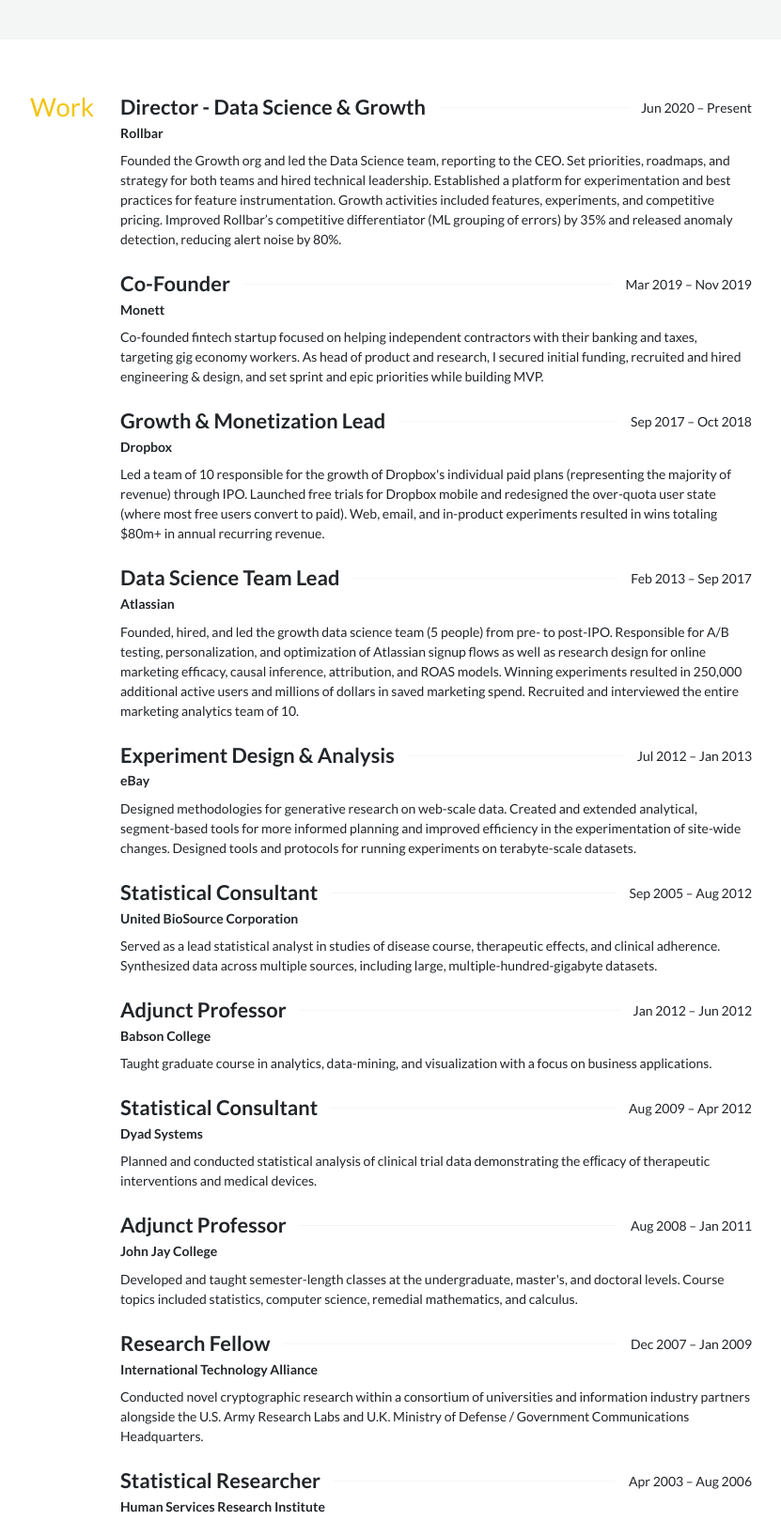
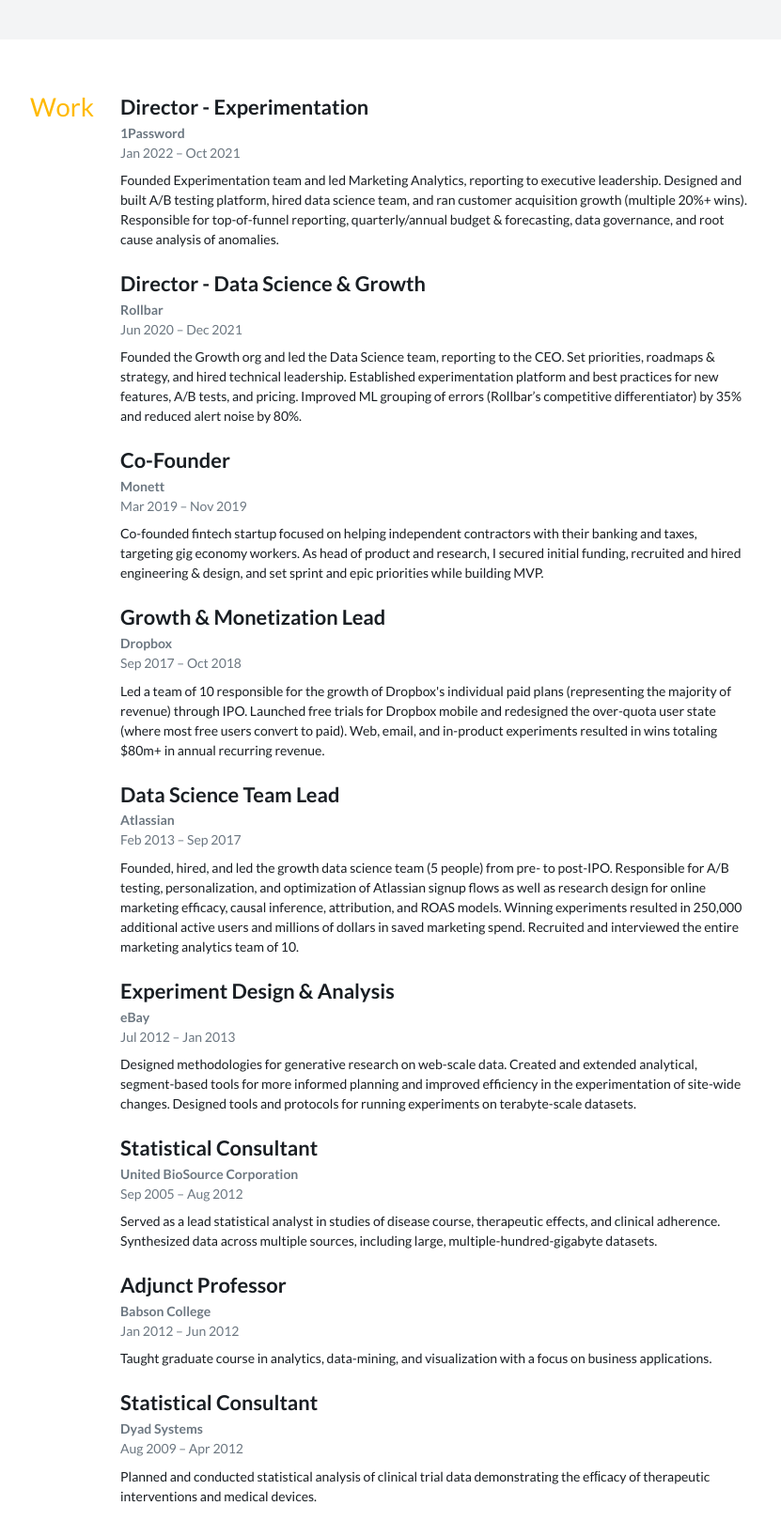
Before and after one commit to christopherseaman/sqrlly-web, a website: page public/index.html in a window 1280 px wide. Shown: the part 238-1857 px from the top of the page at 94% size, without its empty margins (274-1105 px from the left). Drawn offline with Linux system fonts and the light colour scheme.

Commit message:
minor changes

```diff
--- a/public/index.html
+++ b/public/index.html
@@ -9,12 +9,12 @@
     <style>:root {
   color-scheme: light dark;
 
-  --color-background: #ffffff;
-  --color-primary: #212529;
-  --color-secondary: #95a5a6;
-  --color-muted: #f4f6f6;
-  --color-accent: #f1c40f;
-  --color-link: #2ecc71;
+  --color-background: #ffffff; /* White */
+  --color-muted: #f3f4f5; /* Light Gray 200 */
+  --color-primary: #191e23; /* Dark Gray 900 */
+  --color-secondary: #6c7781; /* Dark Gray 300 */
+  --color-accent: #ffb900; /* Accent Yellow */
+  --color-link: #46b450; /* Accent Green */
 
   --scale-ratio: 1.25;
   --scale0: 1rem;
@@ -27,10 +27,10 @@
 
 @media (prefers-color-scheme: dark) {
   :root {
-    --color-background: #181a1b;
-    --color-primary: #d1cdc7;
-    --color-secondary: #aaa398;
-    --color-muted: #1e2021;
+    --color-background: #191e23; /* Dark Gray 900 */
+    --color-muted: #23282d; /* Dark Gray 800 */
+    --color-primary: #fbfbfc; /* Light Gray 100 */
+    --color-secondary: #ccd0d4; /* Light Gray 700 */
   }
 }
 
@@ -75,7 +75,7 @@
   padding-left: 1em;
 }
 
-li + li {
+:not(.icon-list, .tag-list) > li + li {
   margin-top: 0.4em;
 }
 
@@ -181,12 +181,20 @@
   margin-top: 0.6em;
 }
 
+.meta {
+  color: var(--color-secondary);
+}
+
 .stack {
   display: grid;
   gap: 1.5em;
 }
 
 .icon-list {
+  display: flex;
+  flex-wrap: wrap;
+  gap: 0.4em 1em;
+  justify-content: center;
   list-style: none;
   padding: 0;
 }
@@ -196,35 +204,23 @@
   gap: 1em;
 }
 
-.spaced-list {
-  display: flex;
-  align-items: center;
-  justify-content: space-between;
-}
-
-.spaced-list::before {
-  border-bottom: 1px solid var(--color-muted);
-  content: '';
-  flex-grow: 1;
-  margin: 0 1em;
-  order: 1;
-}
-
-.spaced-list > :nth-child(2) {
-  order: 2;
-}
-
 .tag-list {
   display: flex;
   flex-wrap: wrap;
+  gap: 0.4em;
   list-style: none;
   padding: 0;
 }
 
 .tag-list > li {
   background: var(--color-muted);
-  margin: 0 0.2em 0.2em 0;
+  border-radius: 0.2em;
   padding: 0.2em 0.6em;
+}
+
+.bullet-item:not(:first-child)::before {
+  content: '· ';
+  margin: 0 0.2em;
 }
 
 @media print, (min-width: 48em) {
@@ -252,8 +248,15 @@
     display: contents;
   }
 
+  .icon-list {
+    flex-direction: column;
+  }
+
   .grid-list {
-    grid-template-columns: 1fr 1fr;
+    grid-template-columns: repeat(
+      auto-fit,
+      minmax(calc((100% - 1em) / 2), 1fr)
+    );
   }
 }
 </style>
@@ -282,157 +285,196 @@
         <div class="stack">
             <article>
               <header>
-                <div class="spaced-list">
-                  <h4>Director - Data Science &amp; Growth</h4>
-                  <span>
-                    <time datetime="2020-06-30">Jun 2020</time> –
-                    Present
-                  </span>
+                <h4>Director - Experimentation</h4>
+                <div class="meta">
+                  <div>
+                    <strong>1Password</strong>
                   </div>
-                <strong>Rollbar</strong>
+                  <div>
+                    <time datetime="2022-01-12">Jan 2022</time> –
+                    <time datetime="2021-10-18">Oct 2021</time>
+                  </div>
+                </div>
               </header>
-                <p>Founded the Growth org and led the Data Science team, reporting to the CEO. Set priorities, roadmaps, and strategy for both teams and hired technical leadership. Established a platform for experimentation and best practices for feature instrumentation. Growth activities included features, experiments, and competitive pricing. Improved Rollbar’s competitive differentiator (ML grouping of errors) by 35% and released anomaly detection, reducing alert noise by 80%.</p>
+                <p>Founded Experimentation team and led Marketing Analytics, reporting to executive leadership. Designed and built A/B testing platform, hired data science team, and ran customer acquisition growth (multiple 20%+ wins). Responsible for top-of-funnel reporting, quarterly/annual budget &amp; forecasting, data governance, and root cause analysis of anomalies.</p>
             </article>
             <article>
               <header>
-                <div class="spaced-list">
+                <h4>Director - Data Science &amp; Growth</h4>
+                <div class="meta">
+                  <div>
+                    <strong>Rollbar</strong>
+                  </div>
+                  <div>
+                    <time datetime="2020-06-30">Jun 2020</time> –
+                    <time datetime="2021-12-31">Dec 2021</time>
+                  </div>
+                </div>
+              </header>
+                <p>Founded the Growth org and led the Data Science team, reporting to the CEO. Set priorities, roadmaps &amp; strategy, and hired technical leadership. Established experimentation platform and best practices for new features, A/B tests, and pricing. Improved ML grouping of errors (Rollbar’s competitive differentiator) by 35% and reduced alert noise by 80%.</p>
+            </article>
+            <article>
+              <header>
                 <h4>Co-Founder</h4>
-                  <span>
+                <div class="meta">
+                  <div>
+                    <strong>Monett</strong>
+                  </div>
+                  <div>
                     <time datetime="2019-03-31">Mar 2019</time> –
                     <time datetime="2019-11-30">Nov 2019</time>
-                  </span>
                   </div>
-                <strong>Monett</strong>
+                </div>
               </header>
                 <p>Co-founded fintech startup focused on helping independent contractors with their banking and taxes, targeting gig economy workers. As head of product and research, I secured initial funding, recruited and hired engineering &amp; design, and set sprint and epic priorities while building MVP.</p>
             </article>
             <article>
               <header>
-                <div class="spaced-list">
                 <h4>Growth &amp; Monetization Lead</h4>
-                  <span>
+                <div class="meta">
+                  <div>
+                    <strong>Dropbox</strong>
+                  </div>
+                  <div>
                     <time datetime="2017-09-30">Sep 2017</time> –
                     <time datetime="2018-10-31">Oct 2018</time>
-                  </span>
                   </div>
-                <strong>Dropbox</strong>
+                </div>
               </header>
                 <p>Led a team of 10 responsible for the growth of Dropbox's individual paid plans (representing the majority of revenue) through IPO. Launched free trials for Dropbox mobile and redesigned the over-quota user state (where most free users convert to paid). Web, email, and in-product experiments resulted in wins totaling $80m+ in annual recurring revenue.</p>
             </article>
             <article>
               <header>
-                <div class="spaced-list">
                 <h4>Data Science Team Lead</h4>
-                  <span>
+                <div class="meta">
+                  <div>
+                    <strong>Atlassian</strong>
+                  </div>
+                  <div>
                     <time datetime="2013-02-28">Feb 2013</time> –
                     <time datetime="2017-09-30">Sep 2017</time>
-                  </span>
                   </div>
-                <strong>Atlassian</strong>
+                </div>
               </header>
                 <p>Founded, hired, and led the growth data science team (5 people) from pre- to post-IPO. Responsible for A/B testing, personalization, and optimization of Atlassian signup flows as well as research design for online marketing efficacy, causal inference, attribution, and ROAS models. Winning experiments resulted in 250,000 additional active users and millions of dollars in saved marketing spend. Recruited and interviewed the entire marketing analytics team of 10.</p>
             </article>
             <article>
               <header>
-                <div class="spaced-list">
                 <h4>Experiment Design &amp; Analysis</h4>
-                  <span>
+                <div class="meta">
+                  <div>
+                    <strong>eBay</strong>
+                  </div>
+                  <div>
                     <time datetime="2012-07-31">Jul 2012</time> –
                     <time datetime="2013-01-31">Jan 2013</time>
-                  </span>
                   </div>
-                <strong>eBay</strong>
+                </div>
               </header>
                 <p>Designed methodologies for generative research on web-scale data. Created and extended analytical, segment-based tools for more informed planning and improved efficiency in the experimentation of site-wide changes. Designed tools and protocols for running experiments on terabyte-scale datasets.</p>
             </article>
             <article>
               <header>
-                <div class="spaced-list">
                 <h4>Statistical Consultant</h4>
-                  <span>
+                <div class="meta">
+                  <div>
+                    <strong>United BioSource Corporation</strong>
+                  </div>
+                  <div>
                     <time datetime="2005-09-30">Sep 2005</time> –
                     <time datetime="2012-08-31">Aug 2012</time>
-                  </span>
                   </div>
-                <strong>United BioSource Corporation</strong>
+                </div>
               </header>
                 <p>Served as a lead statistical analyst in studies of disease course, therapeutic effects, and clinical adherence. Synthesized data across multiple sources, including large, multiple-hundred-gigabyte datasets.</p>
             </article>
             <article>
               <header>
-                <div class="spaced-list">
                 <h4>Adjunct Professor</h4>
-                  <span>
+                <div class="meta">
+                  <div>
+                    <strong>Babson College</strong>
+                  </div>
+                  <div>
                     <time datetime="2012-01-31">Jan 2012</time> –
                     <time datetime="2012-06-30">Jun 2012</time>
-                  </span>
                   </div>
-                <strong>Babson College</strong>
+                </div>
               </header>
                 <p>Taught graduate course in analytics, data-mining, and visualization with a focus on business applications.</p>
             </article>
             <article>
               <header>
-                <div class="spaced-list">
                 <h4>Statistical Consultant</h4>
-                  <span>
+                <div class="meta">
+                  <div>
+                    <strong>Dyad Systems</strong>
+                  </div>
+                  <div>
                     <time datetime="2009-08-31">Aug 2009</time> –
                     <time datetime="2012-04-30">Apr 2012</time>
-                  </span>
                   </div>
-                <strong>Dyad Systems</strong>
+                </div>
               </header>
                 <p>Planned and conducted statistical analysis of clinical trial data demonstrating the efﬁcacy of therapeutic interventions and medical devices.</p>
             </article>
             <article>
               <header>
-                <div class="spaced-list">
                 <h4>Adjunct Professor</h4>
-                  <span>
+                <div class="meta">
+                  <div>
+                    <strong>John Jay College</strong>
+                  </div>
+                  <div>
                     <time datetime="2008-08-31">Aug 2008</time> –
                     <time datetime="2011-01-31">Jan 2011</time>
-                  </span>
                   </div>
-                <strong>John Jay College</strong>
+                </div>
               </header>
                 <p>Developed and taught semester-length classes at the undergraduate, master's, and doctoral levels. Course topics included statistics, computer science, remedial mathematics, and calculus.</p>
             </article>
             <article>
               <header>
-                <div class="spaced-list">
                 <h4>Research Fellow</h4>
-                  <span>
+                <div class="meta">
+                  <div>
+                    <strong>International Technology Alliance</strong>
+                  </div>
+                  <div>
                     <time datetime="2007-12-31">Dec 2007</time> –
                     <time datetime="2009-01-31">Jan 2009</time>
-                  </span>
                   </div>
-                <strong>International Technology Alliance</strong>
+                </div>
               </header>
                 <p>Conducted novel cryptographic research within a consortium of universities and information industry partners alongside the U.S. Army Research Labs and U.K. Ministry of Defense / Government Communications Headquarters.</p>
             </article>
             <article>
               <header>
-                <div class="spaced-list">
                 <h4>Statistical Researcher</h4>
-                  <span>
+                <div class="meta">
+                  <div>
+                    <strong>Human Services Research Institute</strong>
+                  </div>
+                  <div>
                     <time datetime="2003-04-30">Apr 2003</time> –
                     <time datetime="2006-08-31">Aug 2006</time>
-                  </span>
                   </div>
-                <strong>Human Services Research Institute</strong>
+                </div>
               </header>
                 <p>Designed an economic and outcomes-based model of mental health systems based on Markov processes. Oversaw and conducted primary statistical analyses and meta-analytic comprehensive reviews. Researched meta-analysis of disparate Markov transition probability tables into a single simulation.</p>
             </article>
             <article>
               <header>
-                <div class="spaced-list">
                 <h4>Bioinformatics Analyst</h4>
-                  <span>
+                <div class="meta">
+                  <div>
+                    <strong>Whitehead Institute/ MIT Center for Genome Research</strong>
+                  </div>
+                  <div>
                     <time datetime="2002-01-31">Jan 2002</time> –
                     <time datetime="2004-04-30">Apr 2004</time>
-                  </span>
                   </div>
-                <strong>Whitehead Institute/ MIT Center for Genome Research</strong>
+                </div>
               </header>
                 <p>Mapped portions of the human genome as a tiling path of bacterial artiﬁcial clones informed by disparate data sources &amp; comparative genomics. Collaborated in publishing the Human Genome Project, with two articles in Nature.</p>
             </article>
@@ -443,14 +485,14 @@
         <div class="stack">
             <article>
               <header>
-                <div class="spaced-list">
                 <h4>Board Director, Governance Chair</h4>
-                  <span>
+                <div class="meta">
+                  <strong>Felton Institute</strong>
+                  <div>
                     <time datetime="2018-07-31">Jul 2018</time> –
                     <time datetime="2021-06-30">Jun 2021</time>
-                  </span>
                   </div>
-                <strong>Felton Institute</strong>
+                </div>
               </header>
             </article>
         </div>
@@ -460,27 +502,40 @@
         <div class="stack">
             <article>
               <header>
-                <div class="spaced-list">
                 <h4>City University of New York Graduate Center</h4>
-                  <span>
+                <div class="meta">
+                    <strong>Mathematics</strong>
+                  <div>
                     <time datetime="2006-12-31">Dec 2006</time> –
                     <time datetime="2010-12-31">Dec 2010</time>
-                  </span>
                   </div>
+                </div>
+              </header>
+                <p>Doctor of Philosophy (ABD)</p>
+            </article>
+            <article>
+              <header>
+                <h4>City University of New York Graduate Center</h4>
+                <div class="meta">
                     <strong>Mathematics</strong>
+                  <div>
+                    <time datetime="2006-12-31">Dec 2006</time> –
+                    <time datetime="2010-12-31">Dec 2010</time>
+                  </div>
+                </div>
               </header>
                 <p>Master of Arts</p>
             </article>
             <article>
               <header>
-                <div class="spaced-list">
                 <h4>Wheaton College (MA)</h4>
-                  <span>
+                <div class="meta">
+                    <strong>Mathematics</strong>
+                  <div>
                     <time datetime="1999-12-31">Dec 1999</time> –
                     <time datetime="2002-12-31">Dec 2002</time>
-                  </span>
                   </div>
-                  <strong>Mathematics</strong>
+                </div>
               </header>
                 <p>Bachelor of Arts</p>
             </article>
--- a/wrangler.toml
+++ b/wrangler.toml
@@ -3,7 +3,7 @@
 account_id = "dae1fda6fab9813c1aff8a4c60d48bc5"
 workers_dev = true
 route = "sqrl.ly/*"
-zone_id = "2b00278f8baa9fb70a84b335674c610f"
+compatibility_date = "2022-11-10"
 
 [site]
 bucket = "./public"
```
Lines whose indentation alone changed are shown as unchanged.
